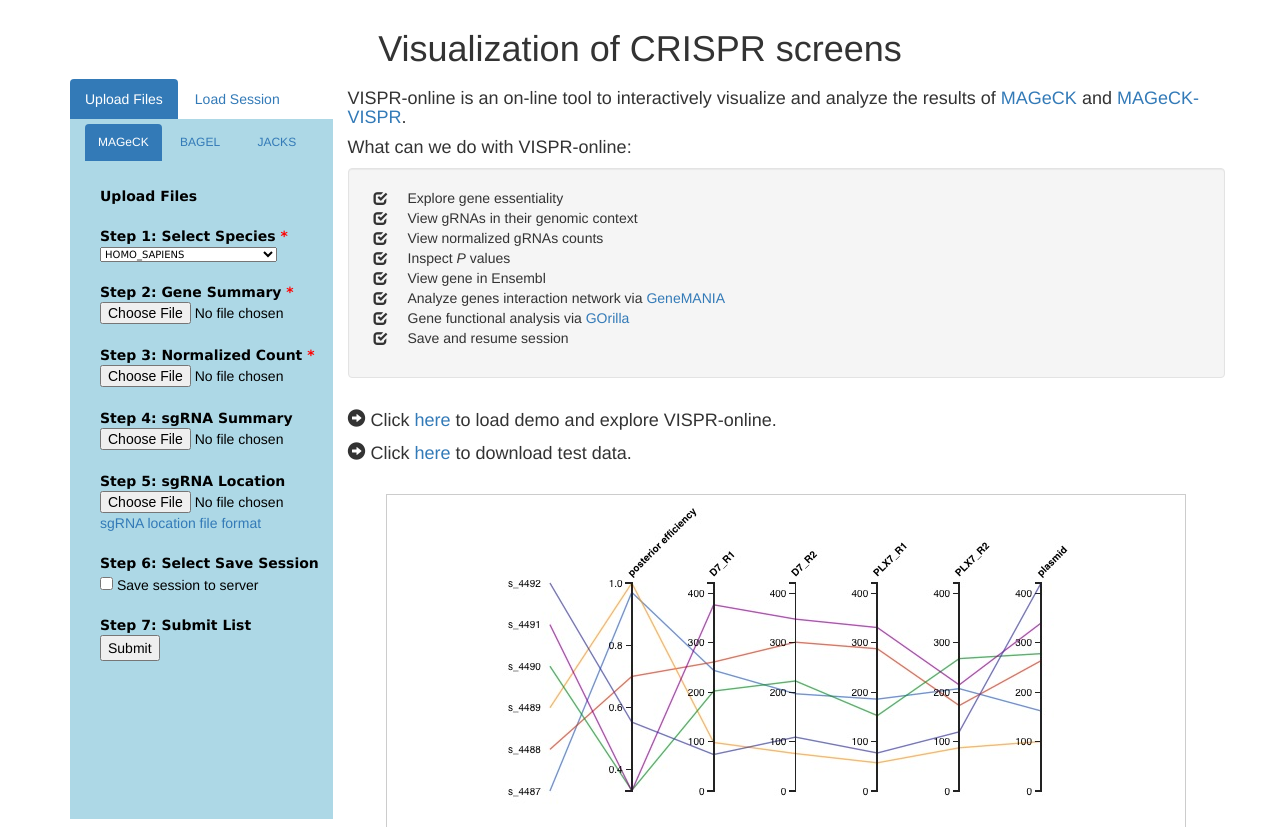
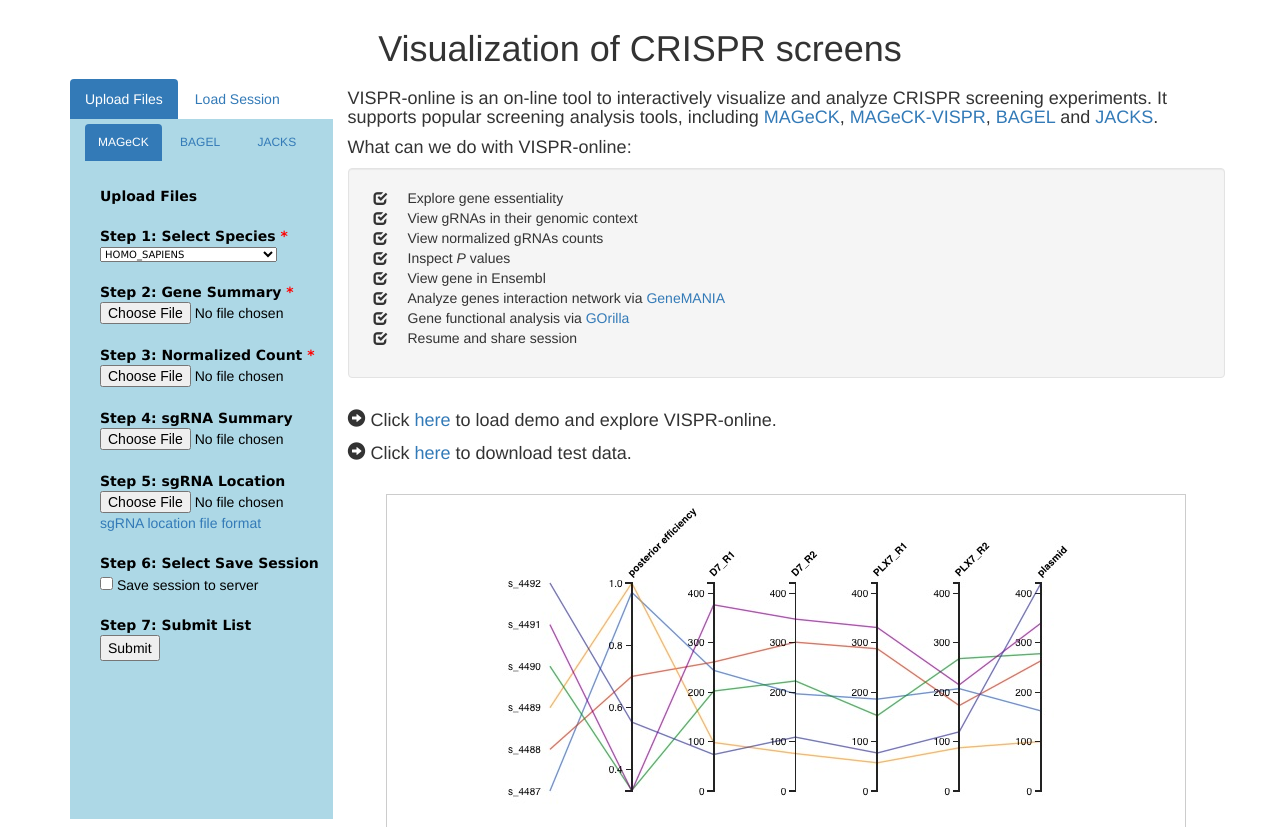
Before and after one commit to lemoncyb/VISPR-online, a Flask app: page / in a window 1280 px wide. Shown: the part 51-878 px from the top of the page. Run offline with Flask 2, Linux system fonts and the light colour scheme; parts of the project's set-up code (start-up, migrations or seed data) failed here and were passed over; some libraries are stand-ins or nearby versions.

Commit message:
update home page

```diff
--- a/vispr_screen/templates/index.html
+++ b/vispr_screen/templates/index.html
@@ -323,9 +323,12 @@
     <div class="col-md-9">
       <div class="row">
         <p>
-        <h4>VISPR-online is an on-line tool to interactively visualize and analyze the results of
-          <a href="https://www.ncbi.nlm.nih.gov/pubmed/25476604" target="_blank">MAGeCK</a> and
-        <a href="https://www.ncbi.nlm.nih.gov/pubmed/26673418" target="_blank">MAGeCK-VISPR</a>.</h4>
+        <h4>VISPR-online is an on-line tool to interactively visualize and analyze CRISPR screening experiments.
+          It supports popular screening analysis tools, including
+          <a href="https://www.ncbi.nlm.nih.gov/pubmed/25476604" target="_blank">MAGeCK</a>,
+          <a href="https://www.ncbi.nlm.nih.gov/pubmed/26673418" target="_blank">MAGeCK-VISPR</a>,
+          <a href="https://www.ncbi.nlm.nih.gov/pubmed/27083490" target="_blank">BAGEL</a> and
+          <a href="https://www.ncbi.nlm.nih.gov/pubmed/27083490" target="_blank">JACKS</a>.</h4>
         <h4>What can we do with VISPR-online:</h4>
           <div class="well col-sm-12">
 	      <ul>
@@ -336,7 +339,7 @@
             <li>View gene in Ensembl</li>
             <li>Analyze genes interaction network via <a href="https://www.ncbi.nlm.nih.gov/pubmed/20576703" target="_blank">GeneMANIA</a></li>
             <li>Gene functional analysis via <a href="https://www.ncbi.nlm.nih.gov/pubmed/19192299" target="_blank">GOrilla</a></li>
-            <li>Save and resume session</li>
+            <li>Resume and share session</li>
           </ul>
 	      </div>
       </p>
```
Also changed, not shown: vispr_screen/static/img/homepage.jpg.
